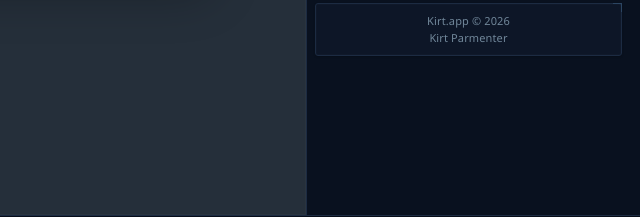
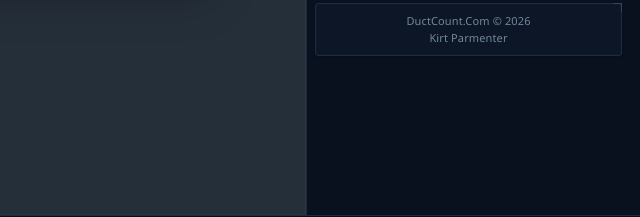
Before and after one commit to Kirtpar/ductcount, a plain HTML site: page index.html in a window 1280 px wide. Shown: the part 556-773 px from the top of the page, 640-1280 px from the left. Drawn offline with Linux system fonts and the light colour scheme.

Commit message:
change address index.html

```diff
--- a/index.html
+++ b/index.html
@@ -693,7 +693,7 @@
 
       <div class="section">
         <div class="hint" style="text-align:center; line-height:1.6">
-          Kirt.app © 2026<br>
+          DuctCount.Com © 2026<br>
           Kirt Parmenter
         </div>
       </div>
```
